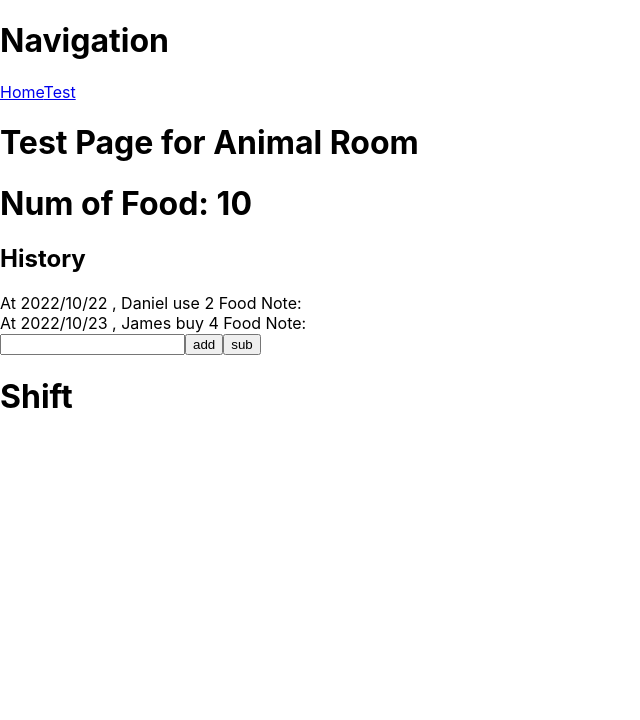
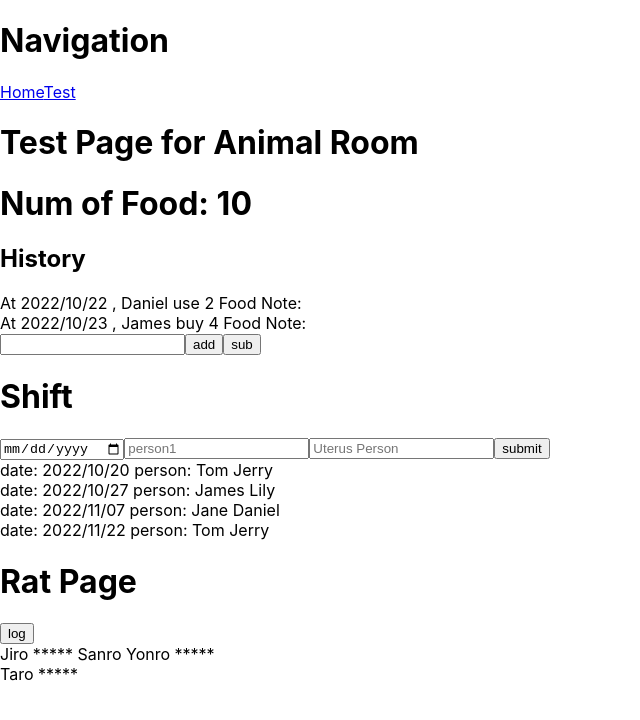
Before and after one commit to Teki28/lab-pro, a React (Create React App) app: page /test in a window 1280 px wide. Shown: the top 720 px of the page, without its empty margins (0-640 px from the left). Built offline with nearby package versions, Linux system fonts and the light colour scheme.

Commit message:
finish shift componnent, init data of rats

```diff
--- a/src/components/num_item/num_item.jsx
+++ b/src/components/num_item/num_item.jsx
@@ -21,6 +21,7 @@ const NumItem = (props)=>{
       quantity:inputVal,
       note:' '
     }])
+    // API to be added: update data to firebase
   }
 
   var handleSubClick = ()=>{
@@ -34,6 +35,7 @@ const NumItem = (props)=>{
       quantity:inputVal,
       note:' '
     }])
+    // API to be added: update data to firebase
   }
 
 
--- /dev/null
+++ b/src/components/rat/rat.jsx
@@ -0,0 +1,123 @@
+import { useState } from "react";
+
+
+const Rat = ()=>{
+  const rats = [
+    {
+      id:1,
+      name:'Taro',
+      birthday:'2022/09/22',
+      gender:'0',
+      position:[1,'a'],
+      note:'operation'
+    },
+    {
+      id:2,
+      name:'Jiro',
+      birthday:'2022/09/10',
+      gender:'1',
+      position:[2,'c'],
+      note:'operation'
+    },
+    {
+      id:3,
+      name:'Sanro',
+      birthday:'2022/09/01',
+      gender:'0',
+      position:[2,'b'],
+      note:''
+    },
+    {
+      id:4,
+      name:'Yonro',
+      birthday:'2022/08/22',
+      gender:'0',
+      position:[2,'b'],
+      note:'operation'
+    }
+  ]
+
+
+  const [fstStage,setFstStage] = useState({})
+  const [sndStage,setSndStage] = useState({})
+  const [trdStage,setTrdStage] = useState({})
+  rats.forEach((rat)=>{
+    switch (rat.position[0]){
+      case 0:
+        if(fstStage.hasOwnProperty(rat.position[1])) fstStage[rat.position[1]].push(rat)
+        else fstStage[rat.position[1]] = [rat]
+        break;
+      case 1:
+        if(sndStage.hasOwnProperty(rat.position[1])) sndStage[rat.position[1]].push(rat)
+        else sndStage[rat.position[1]] = [rat]
+        break;
+      case 2:
+        if(trdStage.hasOwnProperty(rat.position[1])) trdStage[rat.position[1]].push(rat)
+        else trdStage[rat.position[1]] = [rat]
+        break;
+      default:
+        break;
+    }
+  })
+
+
+
+
+  return (
+    <div>
+      <h1>Rat Page</h1>
+      <button onClick={()=>console.log("1st:",fstStage,"2nd",sndStage,"3rd",trdStage)}>log</button>
+      <br></br>
+      {
+          Object.values(trdStage).map(
+            (cage)=>{
+               return (<span key={cage}>
+                {
+              cage.map((rat)=>{
+                return <span key={rat.name}>{rat.name} </span>
+              })
+                }
+                <span>  *****  </span>
+              </span>)
+
+            }
+         )
+      }
+      <br></br>
+      {
+          Object.values(sndStage).map(
+            (cage)=>{
+               return (<span key={cage}>
+                {
+              cage.map((rat)=>{
+                return <span key={rat.name}>{rat.name} </span>
+              })
+                }
+                <span>  *****  </span>
+              </span>)
+
+            }
+         )
+      }
+      <br></br>
+      {
+          Object.values(fstStage).map(
+            (cage)=>{
+               return (<span key={cage}>
+                {
+              cage.map((rat)=>{
+                return <span key={rat.name}>{rat.name} </span>
+              })
+                }
+                <span>  *****  </span>
+              </span>)
+
+            }
+         )
+      }
+    </div>
+  )
+}
+
+
+export default Rat
--- a/src/components/routes/tttest/test.jsx
+++ b/src/components/routes/tttest/test.jsx
@@ -1,8 +1,10 @@
 import NumItem from "../../num_item/num_item"
 import Shift from "../../shift/shift";
+import Rat from "../../rat/rat";
 const Test = ()=>{
   const food_num = 10;
   const bedding_num = 20;
+  // API to be added: fetch num, history data from firebase
   const food_his = [
     { key:'1',
       date:'2022/10/22',
@@ -25,6 +27,7 @@ const Test = ()=>{
       <NumItem name='Food' num = {food_num} his = {food_his}></NumItem>
       {/* <NumItem name='Bedding'></NumItem> */}
       <Shift></Shift>
+      <Rat></Rat>
     </div>
   )
 }
--- a/src/components/shift/shift.jsx
+++ b/src/components/shift/shift.jsx
@@ -1,9 +1,65 @@
-
+import { useState } from "react";
 const Shift = ()=>{
   const members = ['Tom','Jerry','Jane','Daniel','James','Lilly'];
+  const curUser = 'admin'
+  // API to be added: fetch shift data from firebase && fetch current user and all members list from firebase
+  let Oshift = [
+    {date:'2022/10/20',
+    person:'Tom',
+    Uperson:'Jerry'
+    },
+    {date:'2022/10/27',
+    person:'James',
+    Uperson:'Lily'
+    },
+    {date:'2022/11/07',
+    person:'Jane',
+    Uperson:'Daniel'
+    },
+    {date:'2022/11/22',
+    person:'Tom',
+    Uperson:'Jerry'
+    },
+  ]
+
+  const [shift,setShift] = useState(Oshift)
+  const [newDate,setNewDate] = useState('')
+  const [newPerson,setNewPerson] = useState('')
+  const [newUPerson,setNewUPerson] = useState('')
+
+  const handleClick = ()=>{
+    let objToAdd = {
+      date:newDate,
+      person:newPerson,
+      Uperson:newUPerson
+    }
+    if(shift.length>6){
+      shift.shift()
+    }
+    setShift([...shift,objToAdd])
+    //API to be added: update shift data to firebase store
+  }
+
   return (
     <div>
       <h1>Shift</h1>
+        {
+          curUser==='admin' &&
+          <div>
+            <input type='date' placeholder="date" onChange={(e)=>{setNewDate(e.target.value)}}></input>
+            <input placeholder="person1" onChange={(e)=>{setNewPerson(e.target.value)}}></input>
+            <input placeholder="Uterus Person" onChange={(e)=>{setNewUPerson(e.target.value)}}></input>
+            <button onClick={handleClick}>submit</button>
+        </div>
+        }
+
+
+
+      {shift.map((item)=>{
+        return (
+          <div key={item.date+item.person+item.Uperson}>date: {item.date} person: {item.person} {item.Uperson}</div>
+        )
+      })}
     </div>
   )
 }
```
